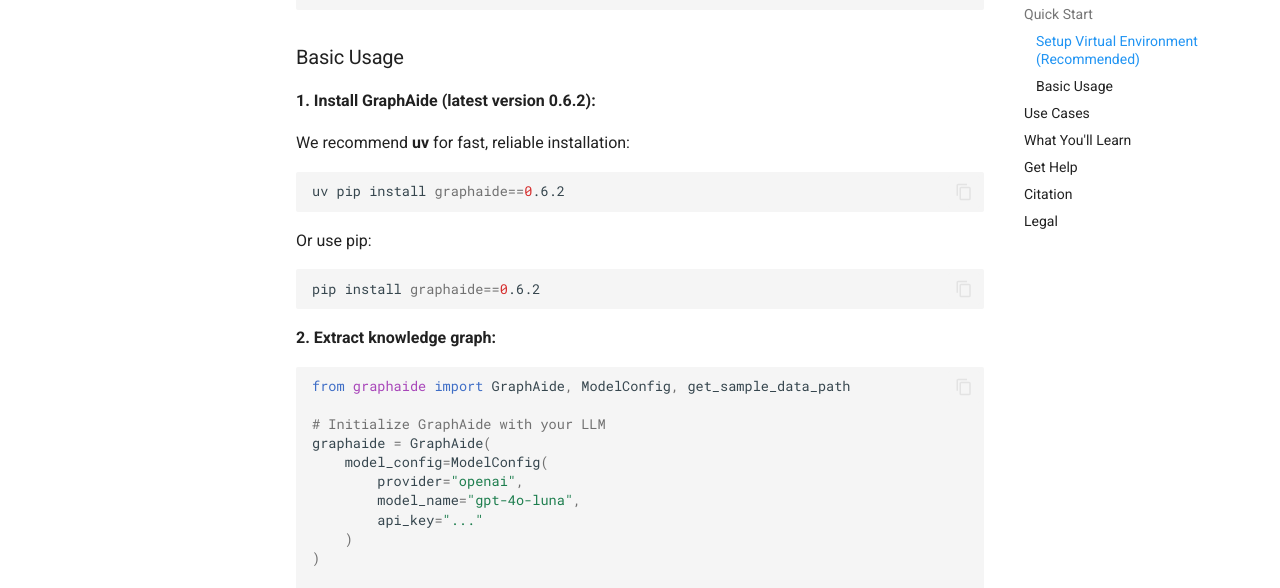
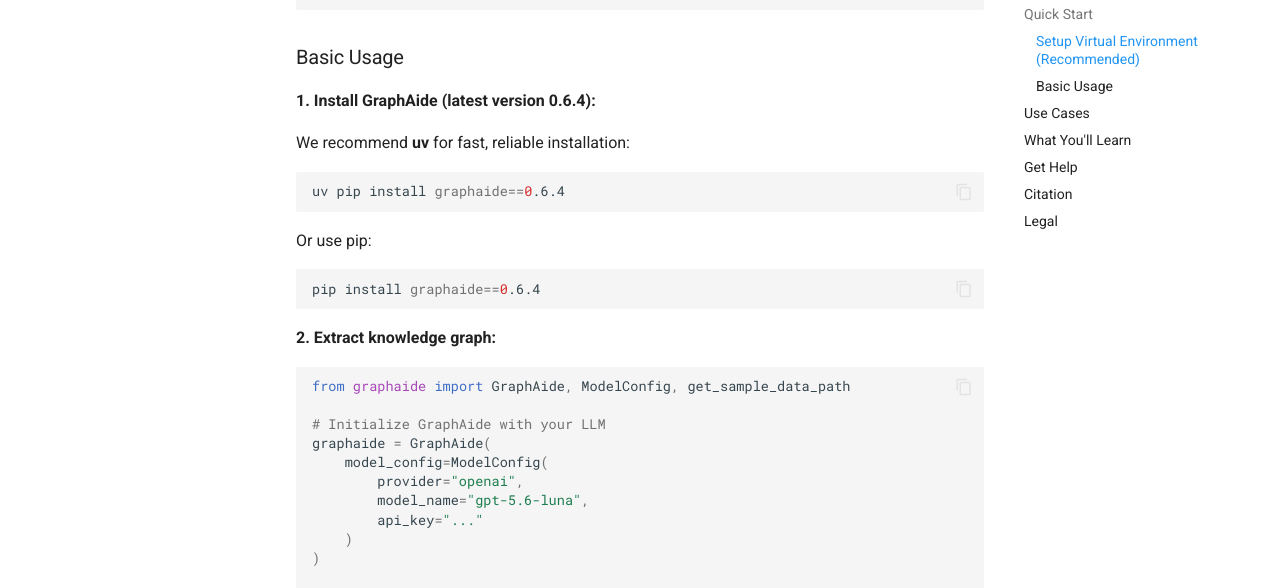
Before and after one commit to pnnl/GraphAide, an MkDocs documentation site: the page built from docs/index.md, in a window 1280 px wide and 900 px high, scrolled down 1538 px. Shown: the part 169-757 px from the top of the window. Built offline with MkDocs 1.6.1 and Material for MkDocs 9.7.7, drawn with Linux system fonts in a browser that asks for light colours.

Commit message:
Bump version to 0.6.4

````diff
--- a/docs/index.md
+++ b/docs/index.md
@@ -48,16 +48,16 @@
 
 ### Basic Usage
 
-**1. Install GraphAide (latest version 0.6.2):**
+**1. Install GraphAide (latest version 0.6.4):**
 
 We recommend **uv** for fast, reliable installation:
 ```bash
-uv pip install graphaide==0.6.2
+uv pip install graphaide==0.6.4
 ```
 
 Or use pip:
 ```bash
-pip install graphaide==0.6.2
+pip install graphaide==0.6.4
 ```
 
 **2. Extract knowledge graph:**
@@ -68,7 +68,7 @@
 graphaide = GraphAide(
     model_config=ModelConfig(
         provider="openai",
-        model_name="gpt-4o-luna",
+        model_name="gpt-5.6-luna",
         api_key="..."
     )
 )
--- a/pyproject.toml
+++ b/pyproject.toml
@@ -4,7 +4,7 @@
 
 [project]
 name = "graphaide"
-version = "0.6.2"
+version = "0.6.4"
 description = "Multi-agentic knowledge graph construction and reasoning system"
 readme = "README.md"
 requires-python = ">=3.11,<3.16"
````
Also changed, not shown: README.md (+4 -4 lines).
